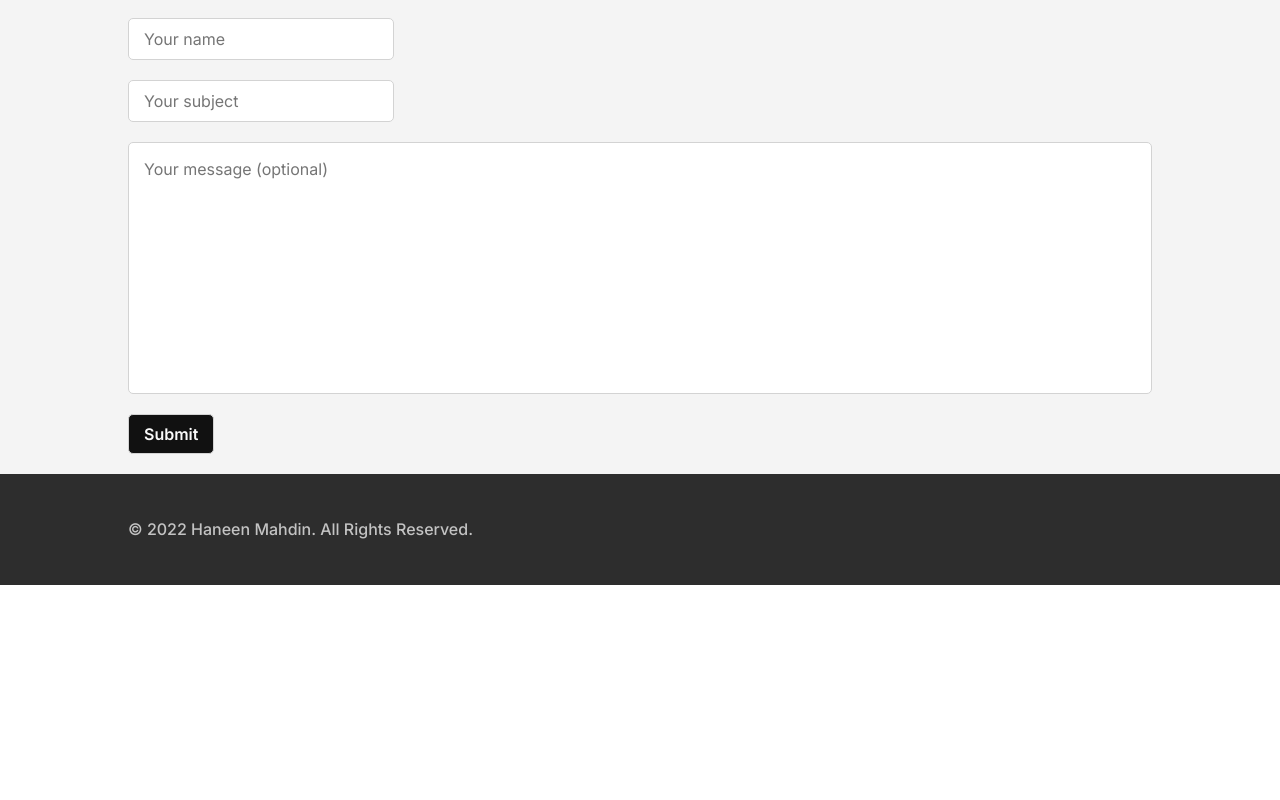
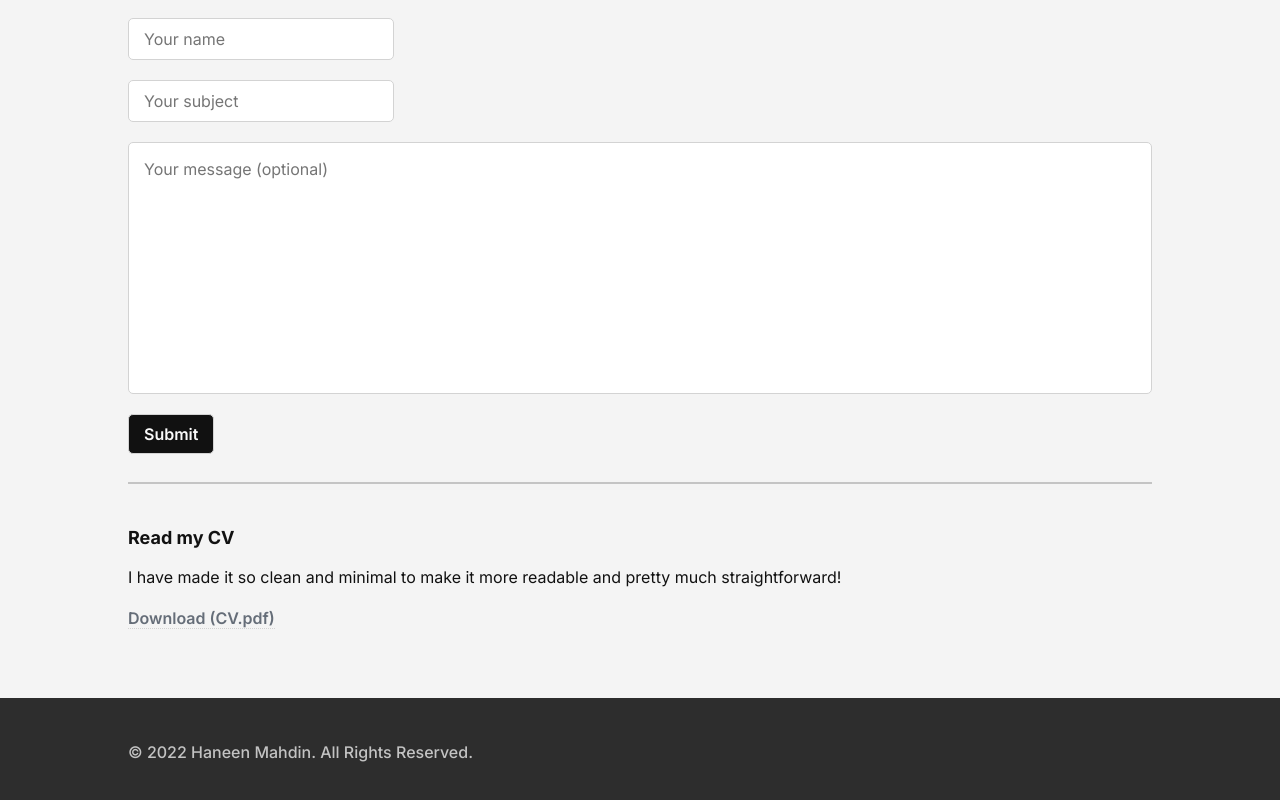
Before and after one commit to haneenmahd/haneenmahd.github.io, a React (Vite) app: page /hire-me in a window 1280 px wide. Shown: the part 1005-1805 px from the top of the page. Before the commit the page ends 1590 px from the top, so only its background shows below. Built offline with nearby package versions, Linux system fonts and the light colour scheme.

Commit message:
Add CV view option

```diff
--- a/src/pages/HireMe.jsx
+++ b/src/pages/HireMe.jsx
@@ -1,13 +1,19 @@
 import React, { useState } from 'react'
 import styled from 'styled-components'
 import Container from '../components/Container'
-import { LargeHeading, Paragraph, SubHeading } from '../components/Text'
+import {
+  Heading,
+  LargeHeading,
+  Paragraph,
+  SubHeading,
+} from '../components/Text'
 import List, { ListItem } from '../components/List'
 import TextField from '../components/TextField'
 import CommonLink from '../components/CommonLink'
 import CleanOfficeImage from '../assets/img/clean-and-minimal-office.webp'
 import Button from '../components/Button'
 import TextArea from '../components/TextArea'
+import CVFile from '../assets/img/CV.pdf'
 
 const CustomisedContainer = styled(Container)`
   padding: 0 10%;
@@ -41,6 +47,12 @@ const Form = styled.div`
   display: grid;
   grid-template-rows: 1fr;
   grid-gap: 20px;
+`
+
+const CVContainer = styled.div`
+  margin-top: 10px;
+  padding: 50px 0;
+  padding-top: 0;
 `
 
 export default function HireMe() {
@@ -124,6 +136,27 @@ export default function HireMe() {
         />
         <Button action={sendHireEmail}>Submit</Button>
       </Form>
+
+      <br />
+      <hr />
+      <br />
+
+      <CVContainer>
+        <Heading>Read my CV</Heading>
+        <Paragraph>
+          I have made it so clean and minimal to make it more readable and
+          pretty much straightforward!
+        </Paragraph>
+        <CustomisedLink
+          style={{
+            marginLeft: 0,
+          }}
+          target="_blank"
+          href={CVFile}
+        >
+          Download (CV.pdf)
+        </CustomisedLink>
+      </CVContainer>
     </CustomisedContainer>
   )
 }
```
Also changed, not shown: 1 other file (tests, documents, lock files or other folders).
